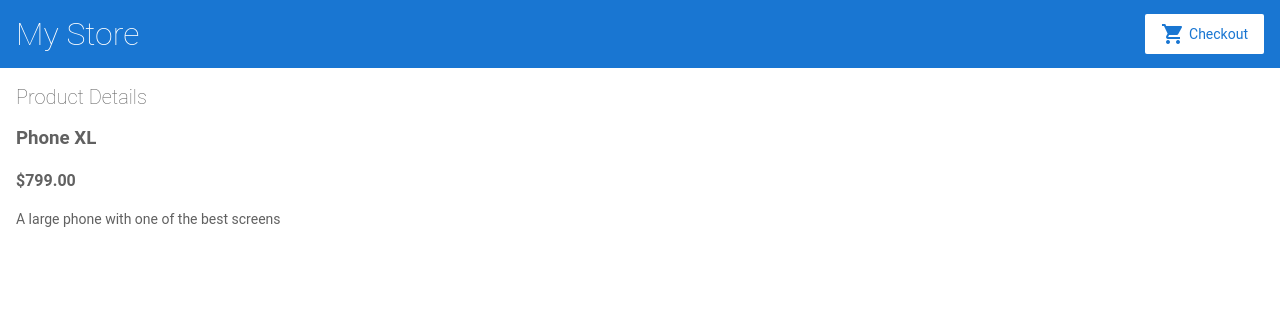
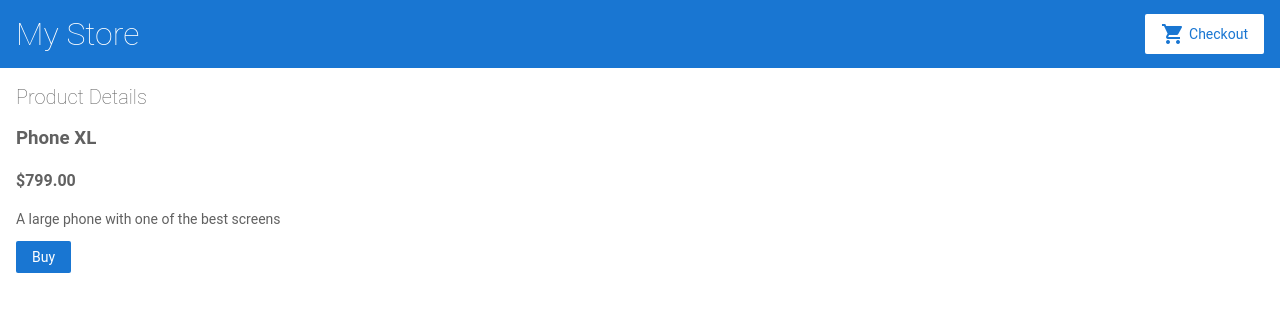
Before and after one commit to Paxyifier/angular-first-app, an Angular app: page /products/1 in a window 1280 px wide. Shown: the top 312 px of the page. Built offline with nearby package versions, Linux system fonts and the light colour scheme.

Commit message:
1 file modified

```diff
--- a/src/app/product-details/product-details.component.html
+++ b/src/app/product-details/product-details.component.html
@@ -3,4 +3,7 @@
   <h3>{{ product.name }}</h3>
   <h4>{{product.price | currency}}</h4>
   <p>{{product.description}}</p>
+  <button (click) = "addToCart(product)">
+  Buy
+  </button>
 </div>
```
